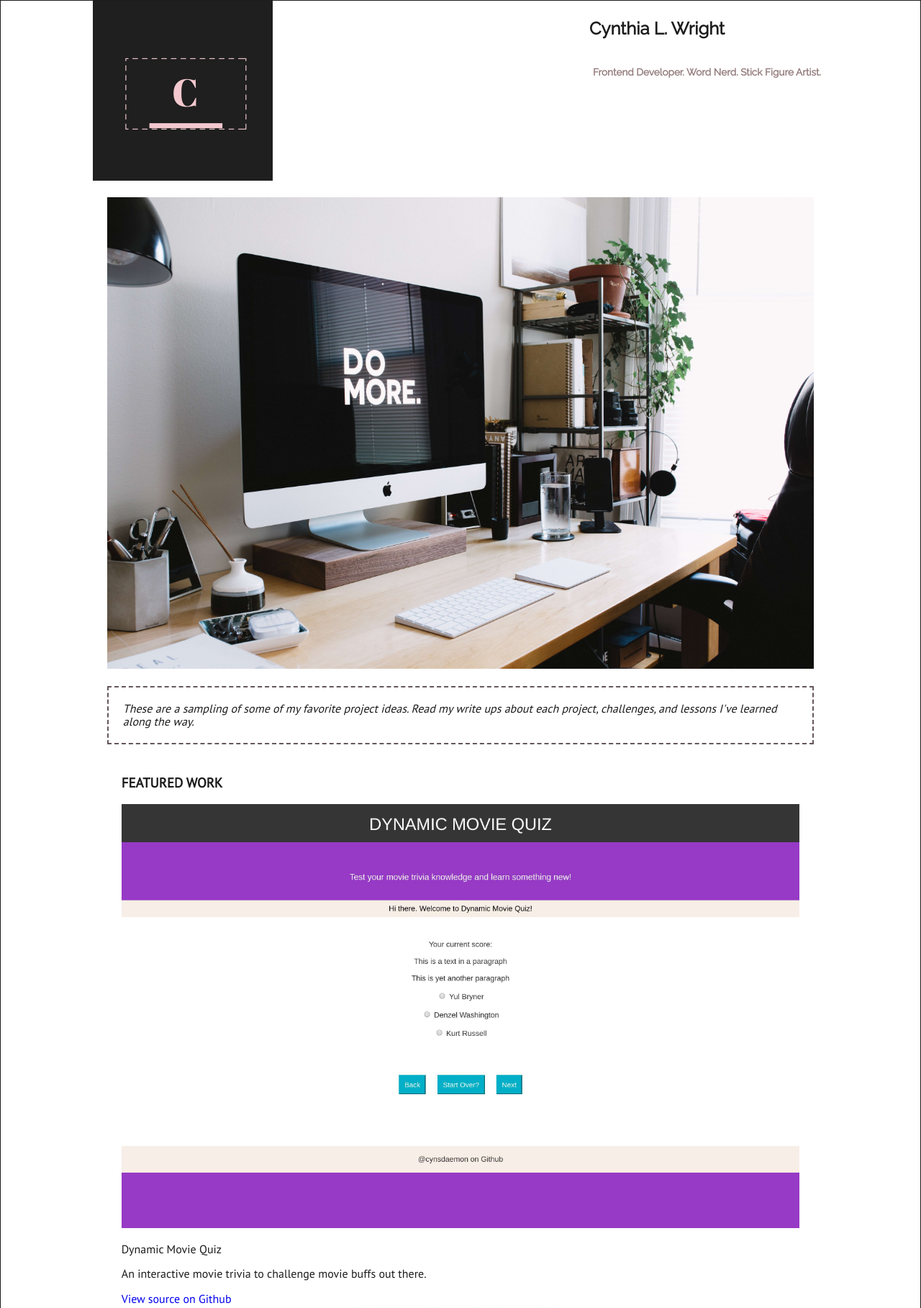
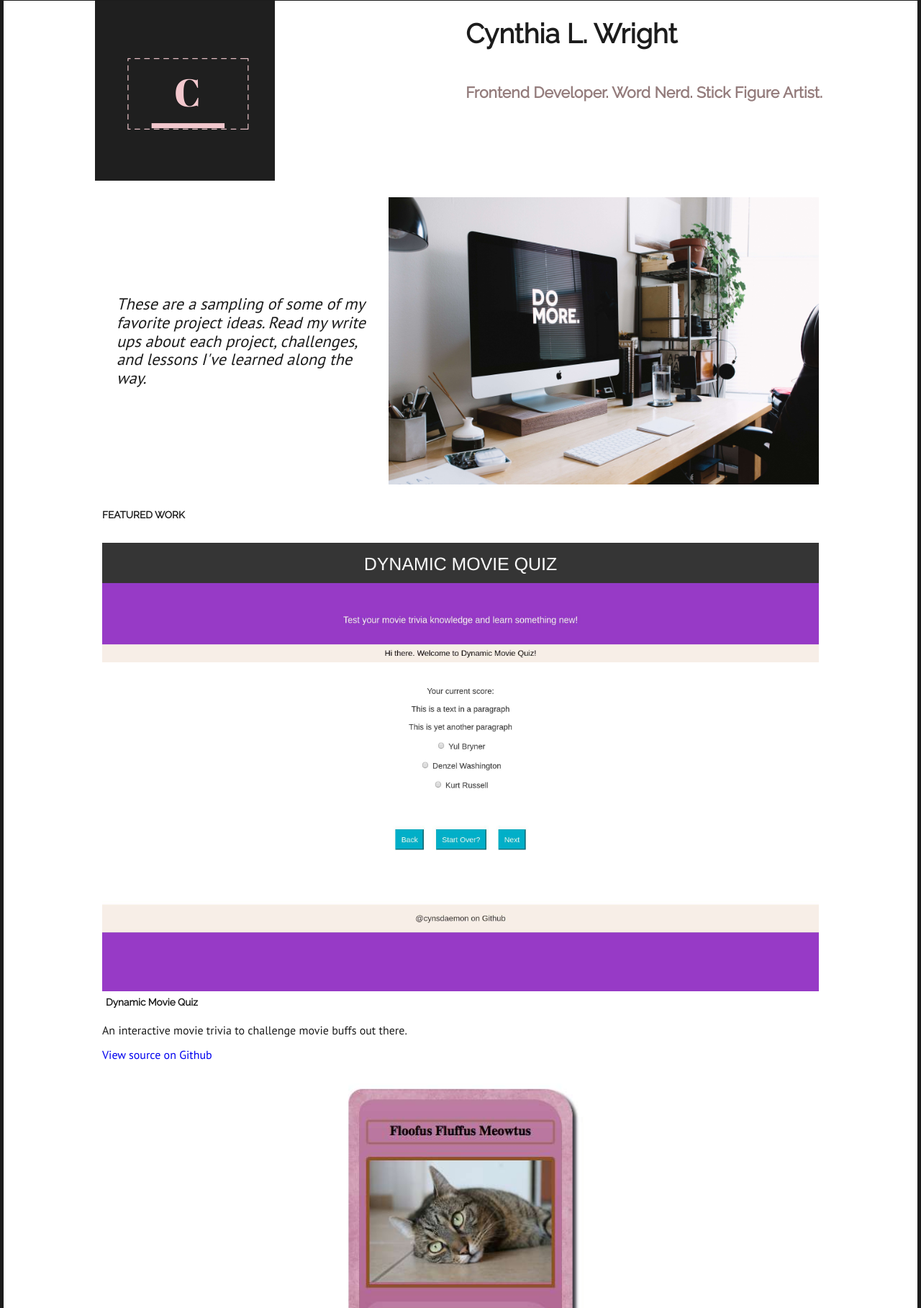
Before and after one commit to cynsdaemon/portfolio-site-udacity, a plain HTML site: page index.html in a window 1280 px wide. Shown: the top 1817 px of the page at 72% size. Drawn offline with Linux system fonts and the light colour scheme.

Commit message:
add layout styles for hero

```diff
--- a/css/main.css
+++ b/css/main.css
@@ -6,63 +6,63 @@ body {
   font-family: 'PT Sans', sans-serif;
 }
 
+header {
+  display: flex;
+  justify-content: space-between;
+}
+
 h1,
 h2 {
-  color: #947c7c;
   font-family: 'Raleway', sans-serif;
   font-size: 0.85em;
   margin: 0 0 1em 0;
   padding: 5px;
 }
 
-img {
-  max-width: 100%;
+ul {
+  list-style: none;
+  padding: 0;
 }
 
-ul {
-  list-style: none;
+li {
+  margin: 10px 0;
+  padding: 10px 5px;
 }
 
 a {
   text-decoration: none;
 }
 
-header {
-  display: flex;
-  justify-content: space-between;
+
+img {
+  max-width: 100%;
 }
 
-h1 {
-  color: #1c1c1c;
-}
 
 .site-title h1 {
   font-size: 1.5em;
 }
 
 .site-title h2 {
-  padding: 10px;
+  color: #947c7c;
 }
+
 .site-logo {
   max-width: 40%;
 }
 
-.featured-work {
-  padding: 5px 40px;
+.hero-blurb {
+  font-style: italic;
+  margin: 0 10px;
+  padding: 5px;
 }
 
-.featured-excerpt {
-  border-bottom: 2px solid #1c1c1c;
+.featured-work {
+  padding: 20px 5px;
+
 }
 
-ul.project-list {
-  padding: 0;
-}
-
-.hero-blurb {
-  border: 2px dashed#655759;
-  font-style: italic;
-  margin: 0 10px;
+.project-list {
   padding: 5px;
 }
 
--- a/css/responsive.css
+++ b/css/responsive.css
@@ -1,40 +1,68 @@
 
-@media screen and (max-width: 400px) {
-  .site-title h1 {
+@media screen and (max-width: 360px) {
+  .site-title h1,
+  .excerpt {
     display: none;
+  }
+
+  .hero-blurb {
+    border: 2px dashed#655759;
+
   }
 }
 
-@media screen and (min-width: 650px){
+@media screen and (min-width: 760px){
+
+  body {
+    border-top: 1px solid #1c1c1c;
+
+  }
+
   .container {
     padding: 0 10%;
     margin: 0 auto;
   }
 
-  body {
-    border: 1px solid #1c1c1c;
+  .hero-blurb {
+    font-size: 1.40em;
+  }
 
+  .hero {
+    padding-top: 40px;
   }
+
 }
 
-@media screen and (min-width: 820px) {
+@media screen and (min-width: 940px) {
 
   .site-logo {
     max-width: 50%;
+    padding-bottom: 10px;
   }
 
   .site-title {
-    font-size: 1em;
+    font-size: 25px;
     padding-top: 20px;
+
   }
 
   .hero {
-    margin: 10px;
+    display: flex;
+    align-items: center;
+    flex-direction: row-reverse;
+  }
+
+  .hero,
+  .hero-blurb,
+  .hero-image {
+    flex: 1;
     padding: 10px;
   }
 
-  .hero-blurb {
-    margin: 20px 0 0 0;
-    padding: 20px;
+  .hero-img {
+    max-width: 60%;
   }
+
+
+
 }
--- a/index.html
+++ b/index.html
@@ -19,35 +19,34 @@
           <h1>Cynthia L. Wright</h1>
           <h2>Frontend Developer. Word Nerd. Stick Figure Artist.</h2>
         </div>
+      </header>
 
-      </header>
       <!-- hero -->
       <div class ="hero">
         <img src ="img/do-more.jpg" class="hero-img" alt="A photo of a bicycle symbol on pavement">
         <p class ="hero-blurb">These are a sampling of some of my favorite project ideas. Read my write ups about each project, challenges, and lessons I've learned along the way.</p>
       </div>
+
       <!-- featured-work -->
       <div class ="featured-work">
-        <h3>FEATURED WORK</h3>
-        <!-- project-info -->
-        <ul class ="project-list">
-          <li>
+        <h1>FEATURED WORK</h1>
+        <ul>
+          <li class ="featured-one">
             <img src ="img/dynamic-movie-quiz.jpg" alt="Dynamic Movie trivia during play">
-            <p>Dynamic Movie Quiz</p>
-            <p class ="project-description">An interactive movie trivia to challenge movie buffs out there.</p>
+            <h2>Dynamic Movie Quiz</h2>
+            <p class ="excerpt">An interactive movie trivia to challenge movie buffs out there.</p>
             <a href ="https://github.com/cynsdaemon/dynamic-movie-quiz">View source on Github</a>
           </li>
-          <li>
+          <li class = "featured-two">
             <img src ="img/animal-trading-cards.jpg" alt="Animal Trading Cards">
             <p>Animal Trading Cards</p>
-            <p class ="project-description">Fun with using CSS to recreate trading cards inspired by my favorite animal.</p>
+            <p class = "excerpt">Fun with using CSS to recreate trading cards inspired by my favorite animal.</p>
               <a href ="https://github.com/cynsdaemon/lab01-animal-trading-cards">View source on Github</a>
           </li>
-
-          <li>
+          <li class = "featured-three">
             <img src ="img/before-netflix.jpg" alt="Before Netflix">
             <p>Before Netflix</p>
-            <p class ="project-description">A movie inventory app for movie buffs</p>
+            <p class = "excerpt">A movie inventory app for movie buffs</p>
               <a href ="https://github.com/cynsdaemon/before-netflix-js">View source on Github</a>
           </li>
         </ul>
```
